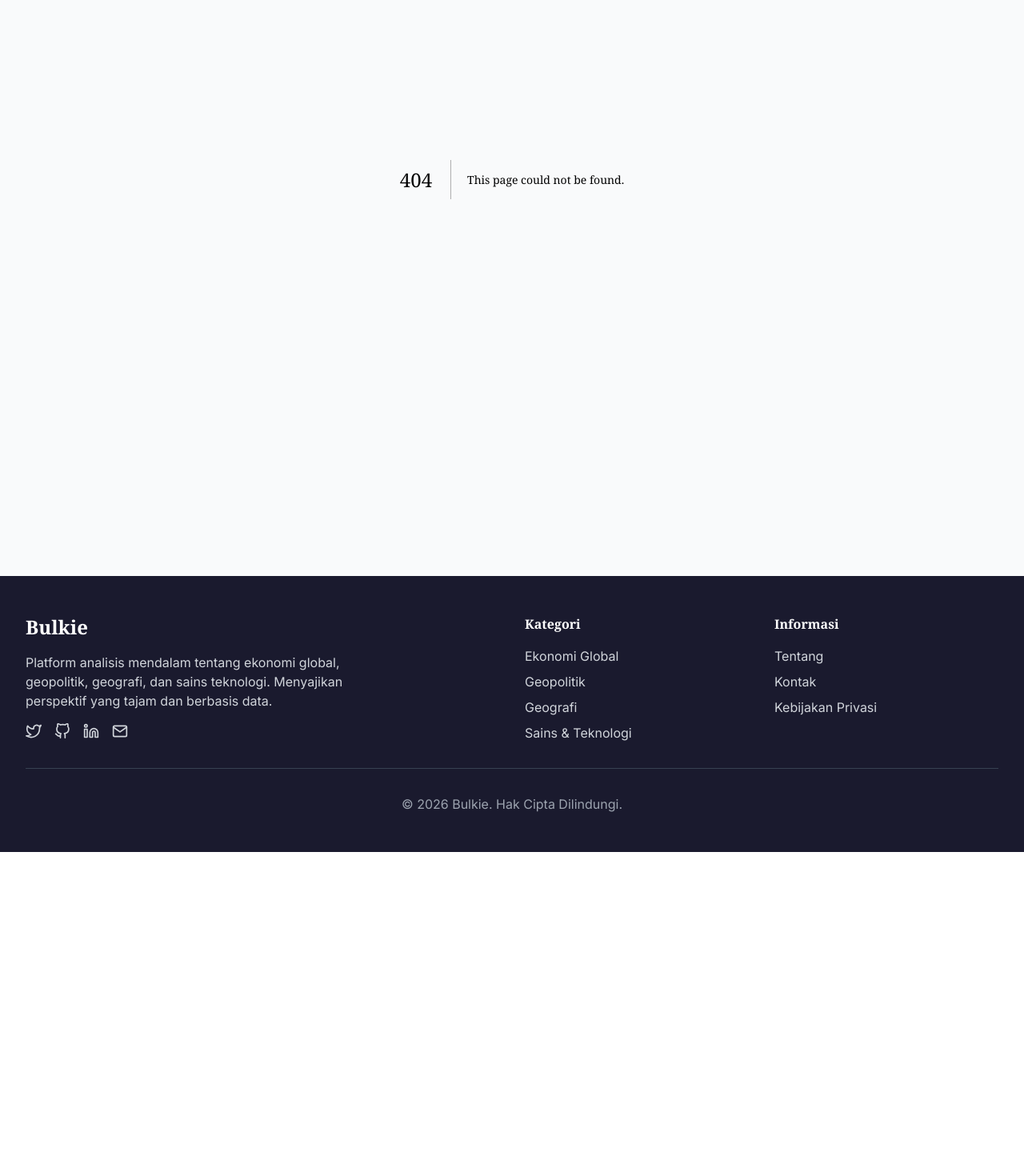
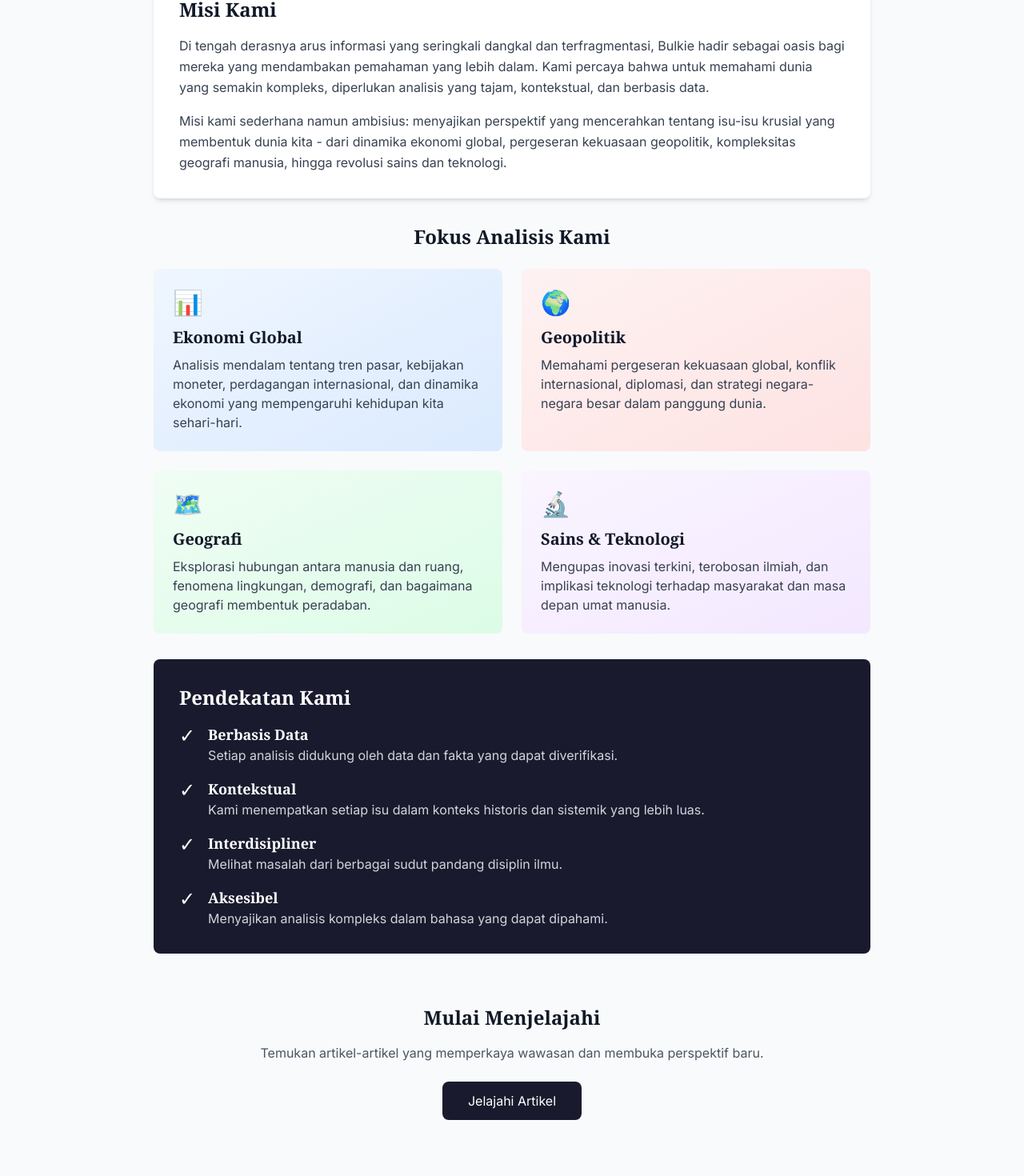
Before and after one commit to gibulk/bulkie, a Next.js app: page /tentang in a window 1280 px wide. Before the commit this address had no page. Shown: the part 272-1742 px from the top of the page at 80% size. Before the commit the page ends 1337 px from the top, so only its background shows below. Built offline with nearby package versions, Linux system fonts and the light colour scheme.

Commit message:
Create page.js

```diff
--- /dev/null
+++ b/app/tentang/page.js
@@ -0,0 +1,155 @@
+import Image from 'next/image'
+import Link from 'next/link'
+
+export const metadata = {
+  title: 'Tentang Bulkie - Platform Analisis Mendalam',
+  description: 'Bulkie adalah platform blog analitis yang menyajikan perspektif mendalam tentang ekonomi global, geopolitik, geografi, dan sains teknologi.',
+}
+
+export default function AboutPage() {
+  return (
+    <div className="max-w-4xl mx-auto">
+      {/* Hero Section */}
+      <section className="mb-12 text-center">
+        <h1 className="text-4xl md:text-5xl font-serif font-bold text-gray-900 mb-4">
+          Tentang <span className="text-bulkie-primary">Bulkie</span>
+        </h1>
+        <p className="text-xl text-gray-600 max-w-3xl mx-auto">
+          Ruang refleksi dan analisis kritis untuk memahami kompleksitas dunia modern
+        </p>
+      </section>
+
+      {/* Mission Section */}
+      <section className="bg-white rounded-lg shadow-md p-8 mb-8">
+        <h2 className="text-2xl font-serif font-bold text-gray-900 mb-4">
+          Misi Kami
+        </h2>
+        <p className="text-gray-700 leading-relaxed mb-4">
+          Di tengah derasnya arus informasi yang seringkali dangkal dan terfragmentasi,
+          Bulkie hadir sebagai oasis bagi mereka yang mendambakan pemahaman yang lebih dalam.
+          Kami percaya bahwa untuk memahami dunia yang semakin kompleks, diperlukan analisis
+          yang tajam, kontekstual, dan berbasis data.
+        </p>
+        <p className="text-gray-700 leading-relaxed">
+          Misi kami sederhana namun ambisius: menyajikan perspektif yang mencerahkan tentang
+          isu-isu krusial yang membentuk dunia kita - dari dinamika ekonomi global, pergeseran
+          kekuasaan geopolitik, kompleksitas geografi manusia, hingga revolusi sains dan teknologi.
+        </p>
+      </section>
+
+      {/* Focus Areas */}
+      <section className="mb-8">
+        <h2 className="text-2xl font-serif font-bold text-gray-900 mb-6 text-center">
+          Fokus Analisis Kami
+        </h2>
+
+        <div className="grid grid-cols-1 md:grid-cols-2 gap-6">
+          <div className="bg-gradient-to-br from-blue-50 to-blue-100 rounded-lg p-6">
+            <div className="text-3xl mb-3">📊</div>
+            <h3 className="text-xl font-serif font-bold text-gray-900 mb-2">
+              Ekonomi Global
+            </h3>
+            <p className="text-gray-700">
+              Analisis mendalam tentang tren pasar, kebijakan moneter, perdagangan internasional,
+              dan dinamika ekonomi yang mempengaruhi kehidupan kita sehari-hari.
+            </p>
+          </div>
+
+          <div className="bg-gradient-to-br from-red-50 to-red-100 rounded-lg p-6">
+            <div className="text-3xl mb-3">🌍</div>
+            <h3 className="text-xl font-serif font-bold text-gray-900 mb-2">
+              Geopolitik
+            </h3>
+            <p className="text-gray-700">
+              Memahami pergeseran kekuasaan global, konflik internasional, diplomasi,
+              dan strategi negara-negara besar dalam panggung dunia.
+            </p>
+          </div>
+
+          <div className="bg-gradient-to-br from-green-50 to-green-100 rounded-lg p-6">
+            <div className="text-3xl mb-3">🗺️</div>
+            <h3 className="text-xl font-serif font-bold text-gray-900 mb-2">
+              Geografi
+            </h3>
+            <p className="text-gray-700">
+              Eksplorasi hubungan antara manusia dan ruang, fenomena lingkungan,
+              demografi, dan bagaimana geografi membentuk peradaban.
+            </p>
+          </div>
+
+          <div className="bg-gradient-to-br from-purple-50 to-purple-100 rounded-lg p-6">
+            <div className="text-3xl mb-3">🔬</div>
+            <h3 className="text-xl font-serif font-bold text-gray-900 mb-2">
+              Sains & Teknologi
+            </h3>
+            <p className="text-gray-700">
+              Mengupas inovasi terkini, terobosan ilmiah, dan implikasi teknologi
+              terhadap masyarakat dan masa depan umat manusia.
+            </p>
+          </div>
+        </div>
+      </section>
+
+      {/* Approach Section */}
+      <section className="bg-bulkie-primary text-white rounded-lg p-8 mb-8">
+        <h2 className="text-2xl font-serif font-bold mb-4">
+          Pendekatan Kami
+        </h2>
+        <div className="space-y-4">
+          <div className="flex items-start">
+            <span className="text-2xl mr-4">✓</span>
+            <div>
+              <h4 className="font-semibold text-lg">Berbasis Data</h4>
+              <p className="text-gray-300">
+                Setiap analisis didukung oleh data dan fakta yang dapat diverifikasi.
+              </p>
+            </div>
+          </div>
+          <div className="flex items-start">
+            <span className="text-2xl mr-4">✓</span>
+            <div>
+              <h4 className="font-semibold text-lg">Kontekstual</h4>
+              <p className="text-gray-300">
+                Kami menempatkan setiap isu dalam konteks historis dan sistemik yang lebih luas.
+              </p>
+            </div>
+          </div>
+          <div className="flex items-start">
+            <span className="text-2xl mr-4">✓</span>
+            <div>
+              <h4 className="font-semibold text-lg">Interdisipliner</h4>
+              <p className="text-gray-300">
+                Melihat masalah dari berbagai sudut pandang disiplin ilmu.
+              </p>
+            </div>
+          </div>
+          <div className="flex items-start">
+            <span className="text-2xl mr-4">✓</span>
+            <div>
+              <h4 className="font-semibold text-lg">Aksesibel</h4>
+              <p className="text-gray-300">
+                Menyajikan analisis kompleks dalam bahasa yang dapat dipahami.
+              </p>
+            </div>
+          </div>
+        </div>
+      </section>
+
+      {/* CTA Section */}
+      <section className="text-center py-8">
+        <h2 className="text-2xl font-serif font-bold text-gray-900 mb-4">
+          Mulai Menjelajahi
+        </h2>
+        <p className="text-gray-600 mb-6">
+          Temukan artikel-artikel yang memperkaya wawasan dan membuka perspektif baru.
+        </p>
+        <Link
+          href="/blog"
+          className="inline-block bg-bulkie-primary text-white px-8 py-3 rounded-lg hover:bg-bulkie-secondary transition-colors"
+        >
+          Jelajahi Artikel
+        </Link>
+      </section>
+    </div>
+  )
+            }
```
